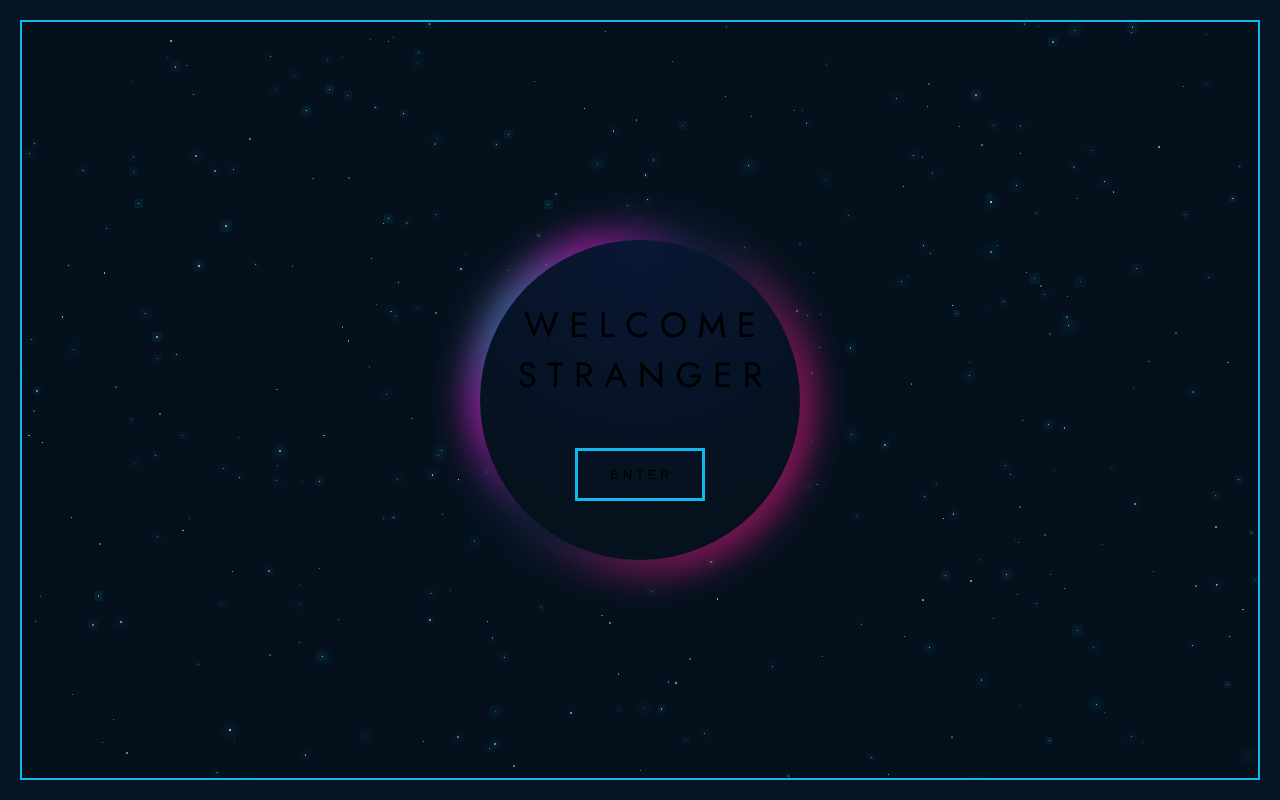
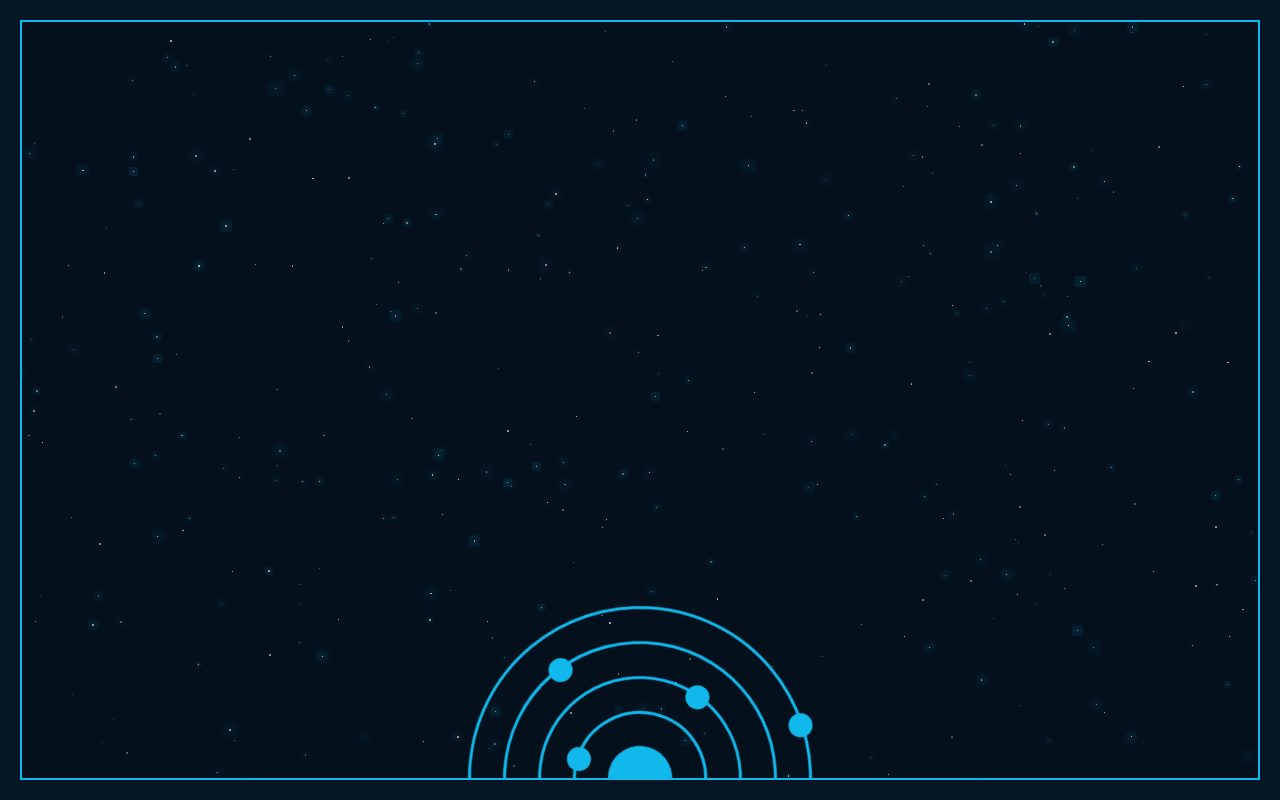
Before and after one commit to RandomBlueGuy/PortFolio-Front-End, a Next.js app: page / in a window 1280 px wide. Built offline with nearby package versions, Linux system fonts and the light colour scheme.

Commit message:
add initial main menu base design

```diff
--- a/src/app/page.js
+++ b/src/app/page.js
@@ -4,6 +4,7 @@ import Darksun from "../components/darksun";
 import NavBar from "@/components/navbar";
 import AboutMe from "@/components/aboutme";
 import StarryNight from "@/components/starrynight";
+import OrbitMenu from "@/components/orbit_menu";
 
 export default function Home() {
   return (
@@ -33,12 +34,13 @@ export default function Home() {
       {/* <NavBar />
       <AboutMe />
     */}
-      <p>W E L C O M E</p>
+      {/* <p>W E L C O M E</p>
       <p>S T R A N G E R</p>
 
-      <button>E N T E R</button>
-      <Darksun />
+      <button>E N T E R</button> */}
+      {/* <Darksun /> */}
       <StarryNight />
+      <OrbitMenu />
     </main>
   );
 }
--- /dev/null
+++ b/src/components/orbit_menu/index.js
@@ -0,0 +1,25 @@
+"use client";
+
+import orbit_menu from "./orbit_menu.module.css";
+
+export default function OrbitMenu() {
+  return (
+    <div className={orbit_menu.menu__ctn}>
+      <div className={`${orbit_menu.orbital} ${orbit_menu.orbital__general}`}>
+        <div className={`${orbit_menu.orbital} ${orbit_menu.orbital__general}`}>
+          <div
+            className={`${orbit_menu.orbital} ${orbit_menu.orbital__general}`}
+          >
+            <div
+              className={`${orbit_menu.orbital} ${orbit_menu.orbital__general}`}
+            >
+              <div
+                className={`${orbit_menu.sun} ${orbit_menu.orbital__general}`}
+              ></div>
+            </div>
+          </div>
+        </div>
+      </div>
+    </div>
+  );
+}
--- /dev/null
+++ b/src/components/orbit_menu/orbit_menu.module.css
@@ -0,0 +1,67 @@
+.menu__ctn{
+   position: absolute;
+
+   bottom: -15rem;
+   width: 30rem;
+   aspect-ratio: 1;
+   display: flex;
+   align-items: center;
+   justify-content: center;
+   transition: 0.1s linear;
+}
+
+/* .menu__ctn:hover {
+   scale: 1.5;
+} */
+
+.orbital__general{
+   border-radius: 50%;
+   border: 3px solid var(--NeonLightBlue);
+}
+
+.orbital{
+   padding: 2rem;
+   position: relative;
+   box-sizing: border-box;
+   animation: orbit_maker 40s linear infinite;
+}
+
+.orbital::before{
+   content: "";
+   border-radius: 50%;
+   position: absolute;
+   background-color: var(--NeonLightBlue);
+   width: 1.5rem;
+   aspect-ratio: 1;
+   bottom: calc(0% - 0.75rem);
+   right: calc(50% - 0.75rem);
+}
+
+.orbital::after{
+   content: "";
+   border-radius: 50%;
+   position: absolute;
+   background-color: var(--NeonLightBlue);
+   width: 1.5rem;
+   aspect-ratio: 1;
+   top: calc(0% - 0.75rem);
+   right: calc(50% - 0.75rem);
+}
+
+@keyframes orbit_maker {
+   0%{
+      rotate: 0deg;
+   }
+
+   100%{
+      rotate: 360deg;
+   }
+}
+
+.sun{
+   width: 5vw;
+   aspect-ratio: 1;
+   background-color: var(--NeonLightBlue);
+
+
+}
```
Also changed, not shown: package.json (+4 -4 lines), 1 other file (tests, documents, lock files or other folders).
